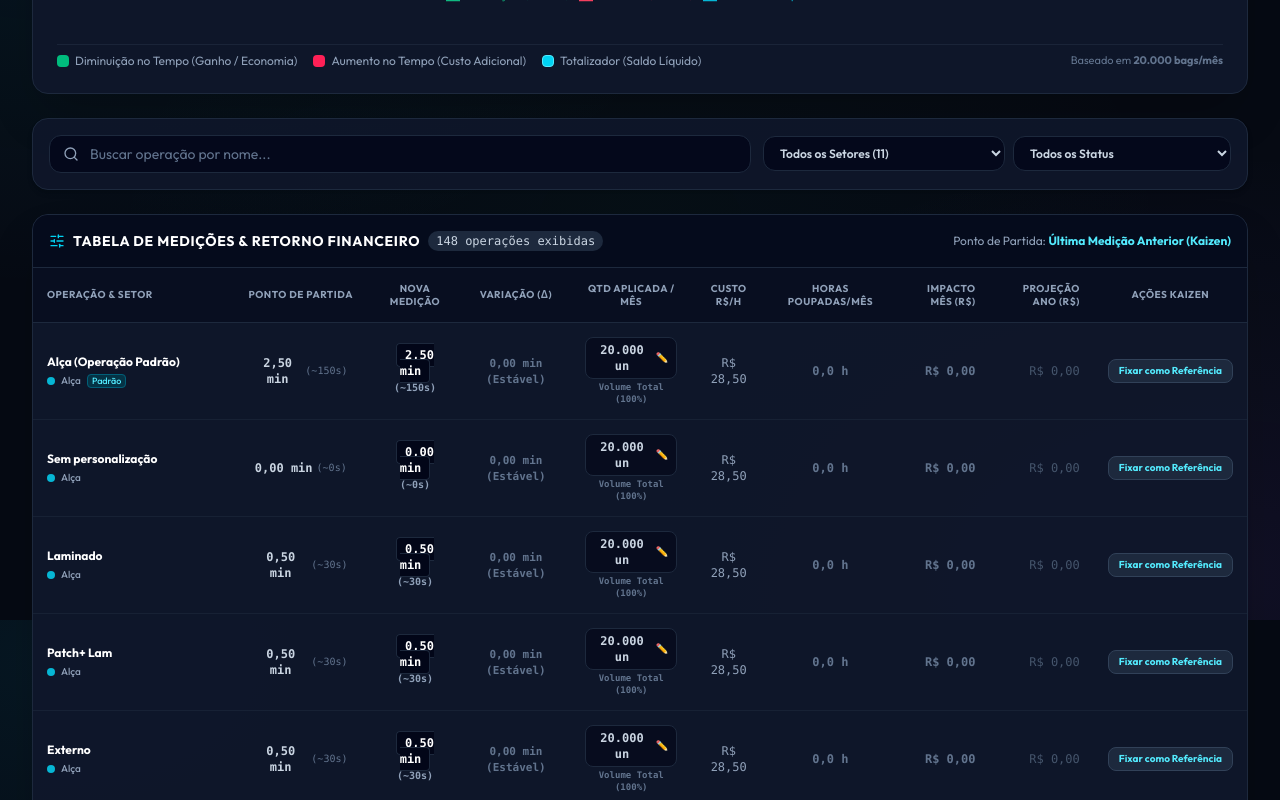
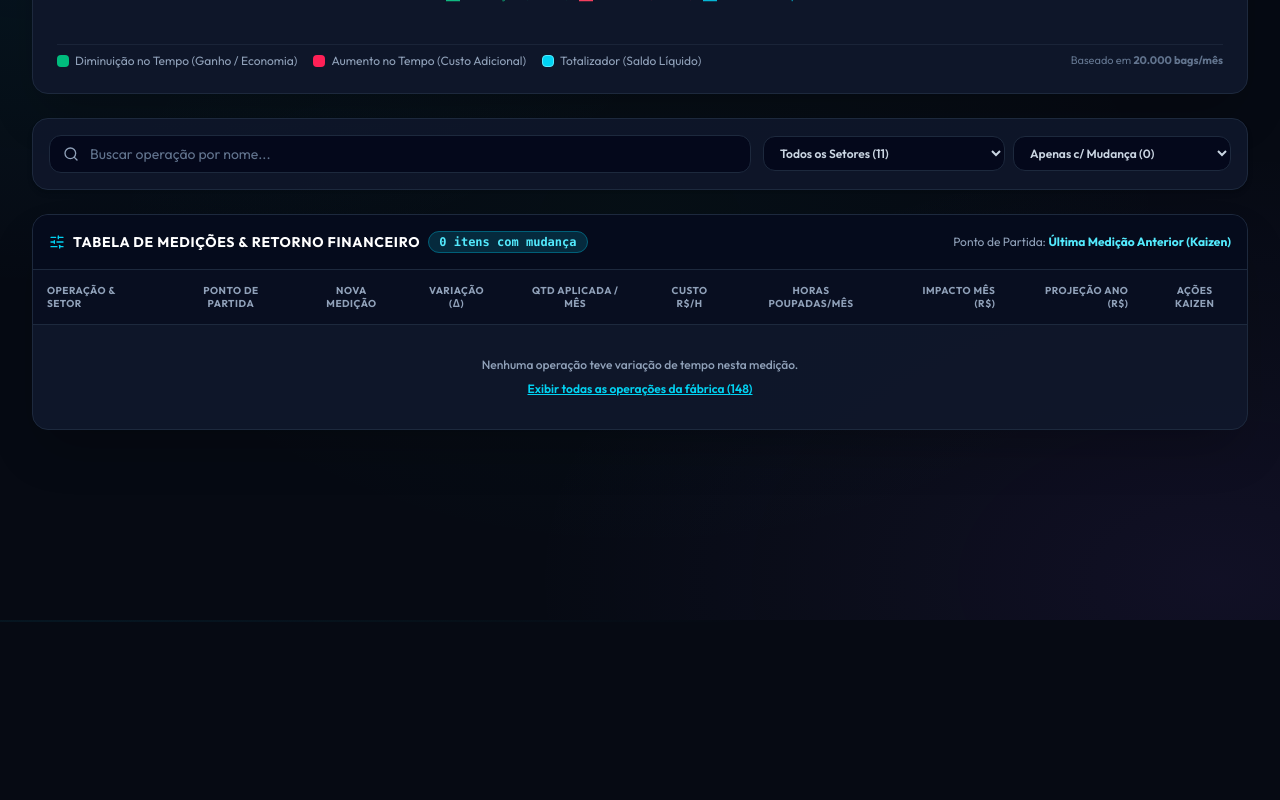
Before and after one commit to Mauthope/bigbag-production-system, a Next.js app: page /indicators in a window 1280 px wide. Shown: the part 1780-2580 px from the top of the page. After the commit the page ends 2402 px from the top, so only its background shows below. Built offline with nearby package versions, Linux system fonts and the light colour scheme.

Commit message:
feat(indicators): default operations table to display only items with changes to reduce clutter

```diff
--- a/src/app/indicators/page.tsx
+++ b/src/app/indicators/page.tsx
@@ -48,7 +48,7 @@ export default function IndicatorsPage() {
   const [isNewMonthModalOpen, setIsNewMonthModalOpen] = useState(false);
   const [searchTerm, setSearchTerm] = useState('');
   const [selectedCategory, setSelectedCategory] = useState<string>('all');
-  const [statusFilter, setStatusFilter] = useState<'all' | 'gain' | 'loss' | 'neutral'>('all');
+  const [statusFilter, setStatusFilter] = useState<'changed' | 'all' | 'gain' | 'loss' | 'neutral'>('changed');
   const [editingBaselineId, setEditingBaselineId] = useState<string | null>(null);
   const [tempBaselineValue, setTempBaselineValue] = useState<string>('');
   const [editingVolumeId, setEditingVolumeId] = useState<string | null>(null);
@@ -140,6 +140,7 @@ export default function IndicatorsPage() {
       const matchesCategory = selectedCategory === 'all' || op.category === selectedCategory;
       const matchesStatus =
         statusFilter === 'all' ||
+        (statusFilter === 'changed' && op.status !== 'neutral') ||
         (statusFilter === 'gain' && op.status === 'gain') ||
         (statusFilter === 'loss' && op.status === 'loss') ||
         (statusFilter === 'neutral' && op.status === 'neutral');
@@ -768,7 +769,8 @@ export default function IndicatorsPage() {
             onChange={e => setStatusFilter(e.target.value as any)}
             className="px-3 py-2 rounded-xl bg-slate-950/80 border border-slate-800 text-xs font-semibold text-slate-300 focus:outline-none focus:border-cyan-500 cursor-pointer"
           >
-            <option value="all">Todos os Status</option>
+            <option value="changed">Apenas c/ Mudança ({metrics.gainCount + metrics.lossCount})</option>
+            <option value="all">Todas as Operações ({operations.length})</option>
             <option value="gain">Apenas Ganhos de Tempo ({metrics.gainCount})</option>
             <option value="loss">Apenas Aumentos de Tempo ({metrics.lossCount})</option>
             <option value="neutral">Sem Alteração ({metrics.neutralCount})</option>
@@ -786,8 +788,12 @@ export default function IndicatorsPage() {
             <h3 className="text-sm font-bold text-white uppercase tracking-wider">
               Tabela de Medições & Retorno Financeiro
             </h3>
-            <span className="text-xs px-2 py-0.5 rounded-full bg-slate-800 text-slate-300 font-mono">
-              {filteredOperations.length} operações exibidas
+            <span className={`text-xs px-2.5 py-0.5 rounded-full font-mono font-bold border ${
+              statusFilter === 'changed'
+                ? 'bg-cyan-950/80 text-cyan-300 border-cyan-800'
+                : 'bg-slate-800 text-slate-300 border-slate-700'
+            }`}>
+              {filteredOperations.length} {statusFilter === 'changed' ? 'itens com mudança' : 'operações exibidas'}
             </span>
           </div>
 
@@ -816,7 +822,20 @@ export default function IndicatorsPage() {
               {filteredOperations.length === 0 ? (
                 <tr>
                   <td colSpan={10} className="p-8 text-center text-slate-500">
-                    Nenhuma operação encontrada com os filtros selecionados.
+                    <p className="text-slate-400 font-medium">
+                      {statusFilter === 'changed'
+                        ? 'Nenhuma operação teve variação de tempo nesta medição.'
+                        : 'Nenhuma operação encontrada com os filtros selecionados.'}
+                    </p>
+                    {statusFilter === 'changed' && (
+                      <button
+                        type="button"
+                        onClick={() => setStatusFilter('all')}
+                        className="text-xs text-cyan-400 hover:text-cyan-300 underline font-semibold mt-2 inline-block cursor-pointer"
+                      >
+                        Exibir todas as operações da fábrica ({operations.length})
+                      </button>
+                    )}
                   </td>
                 </tr>
               ) : (
```
